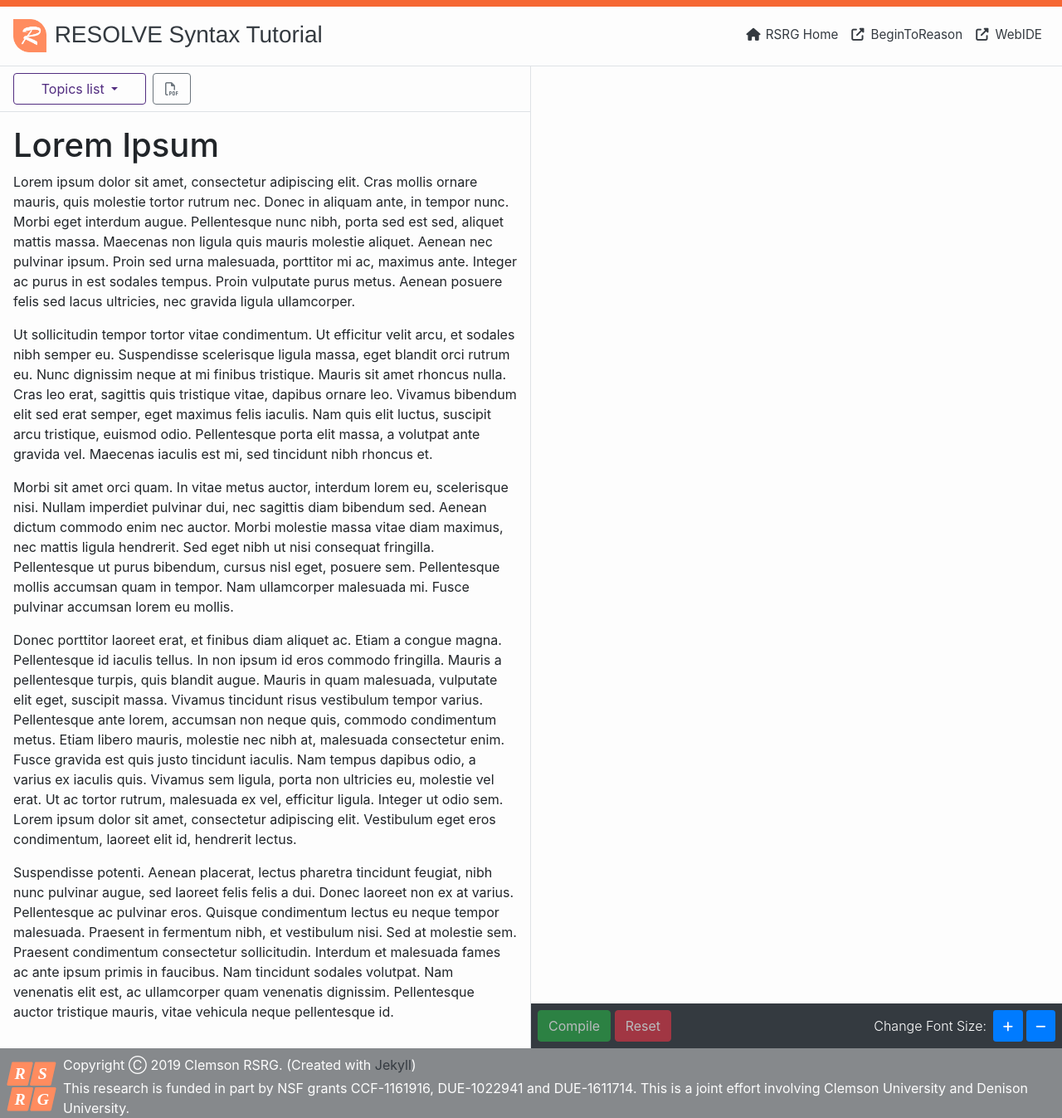
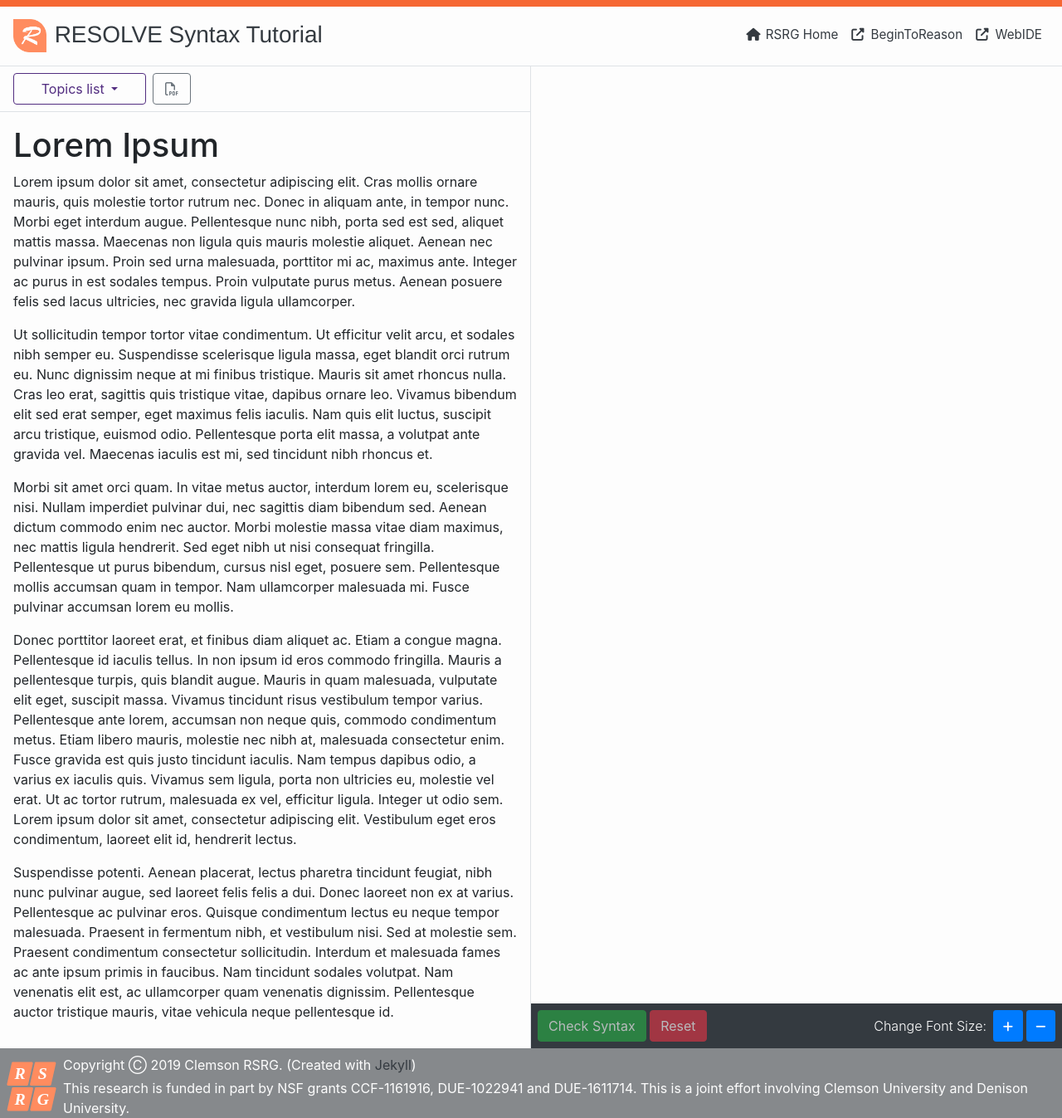
Before and after one commit to yushan87/RESOLVETutorial, a Jekyll site: the page built from lessons/_main/lesson2.md, in a window 1280 px wide. Shown: the whole page at 83% size. Built offline with Jekyll 4.4.1, drawn with Linux system fonts in a browser that asks for light colours; nearby versions of some CDN libraries.

Commit message:
Changed button name

```diff
--- a/_includes/ace_editor.html
+++ b/_includes/ace_editor.html
@@ -6,7 +6,7 @@
     <div id="editorToolbar" class="p-2 bg-dark text-white">
         <div class="btn-toolbar font-weight-light" role="toolbar" aria-label="Editor Toolbar">
             <div id="compilerButtons" class="mr-auto">
-                <button class="btn btn-success" type="button" disabled>Compile</button>
+                <button class="btn btn-success" type="button" disabled>Check Syntax</button>
                 <button class="btn btn-danger" type="button" disabled>Reset</button>
             </div>
             <div id="fontButtons" class="d-inline-flex">
```
